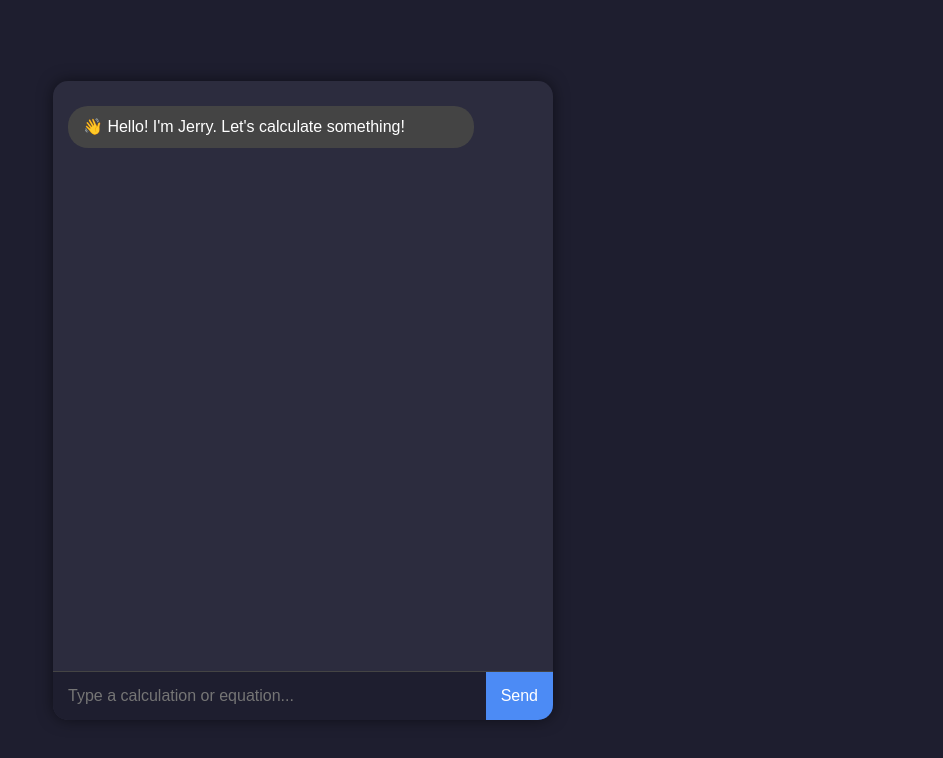
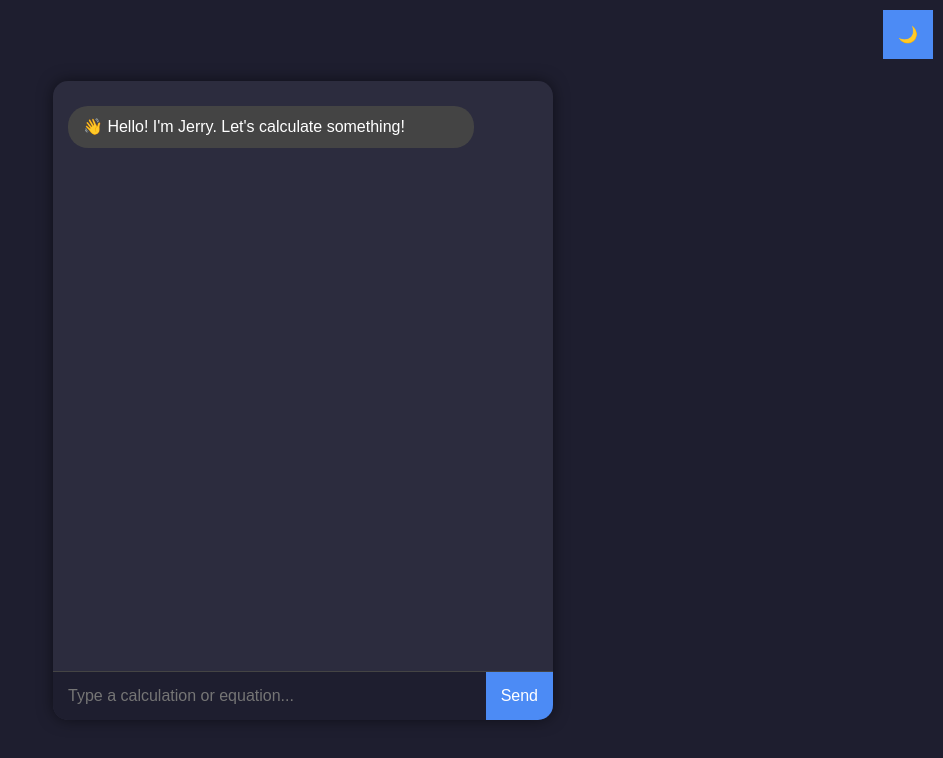
Before and after one commit to Damlard01/jerry-chatbot, a plain HTML site: page index.html in a window 1280 px wide. Shown: the whole page, without its empty margins (337-1280 px from the left). Drawn offline with Linux system fonts and the light colour scheme.

Commit message:
Update index.html

```diff
--- a/index.html
+++ b/index.html
@@ -7,6 +7,9 @@
   <link rel="stylesheet" href="style.css" />
 </head>
 <body>
+  <!-- Dark/Light Mode Toggle Button -->
+<button id="mode-toggle" style="position: absolute; top: 10px; right: 10px;">🌙</button>
+
   <div class="chat-container">
     <div id="chat-box" class="chat-box">
       <div class="bot-message">👋 Hello! I'm Jerry. Let's calculate something!</div>
```
